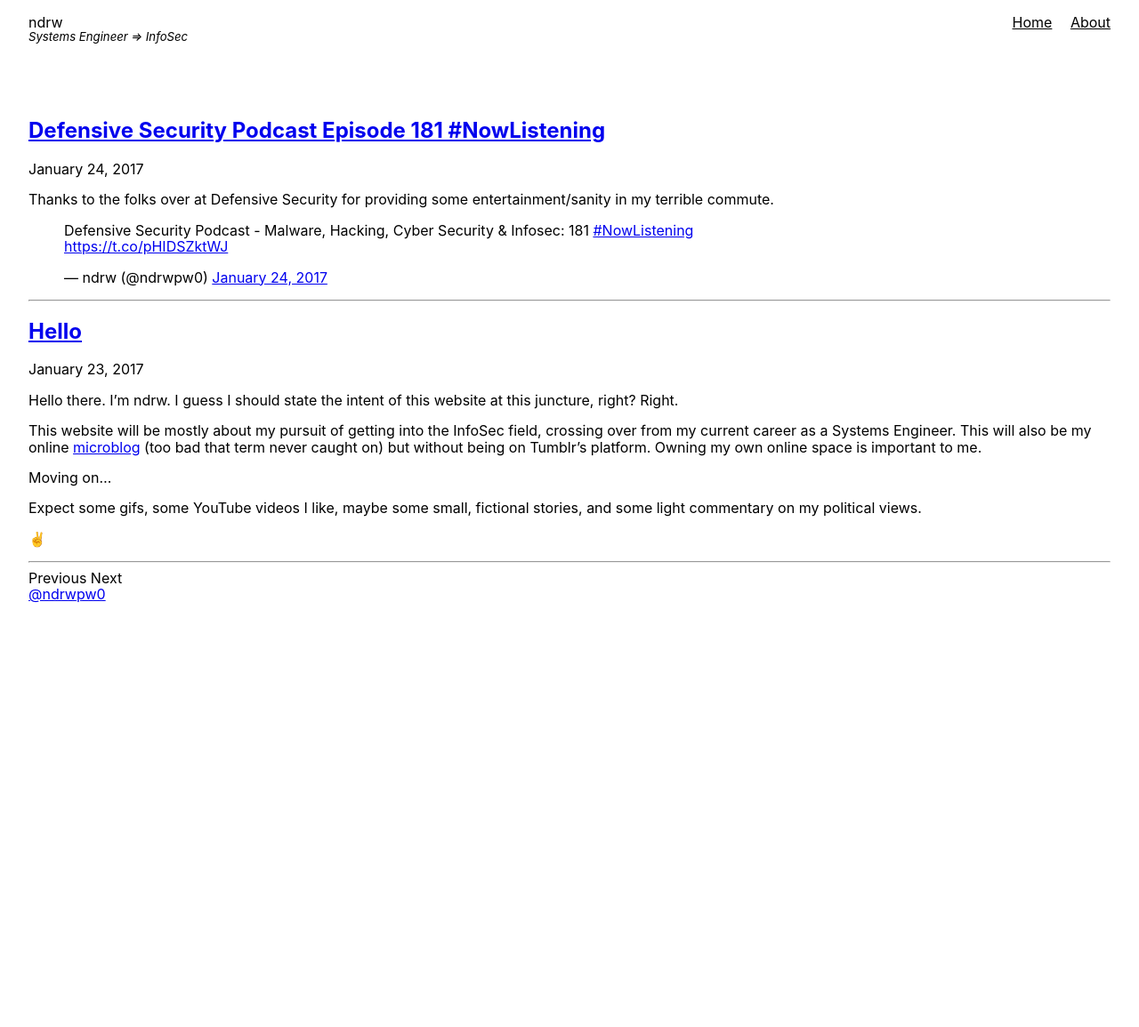
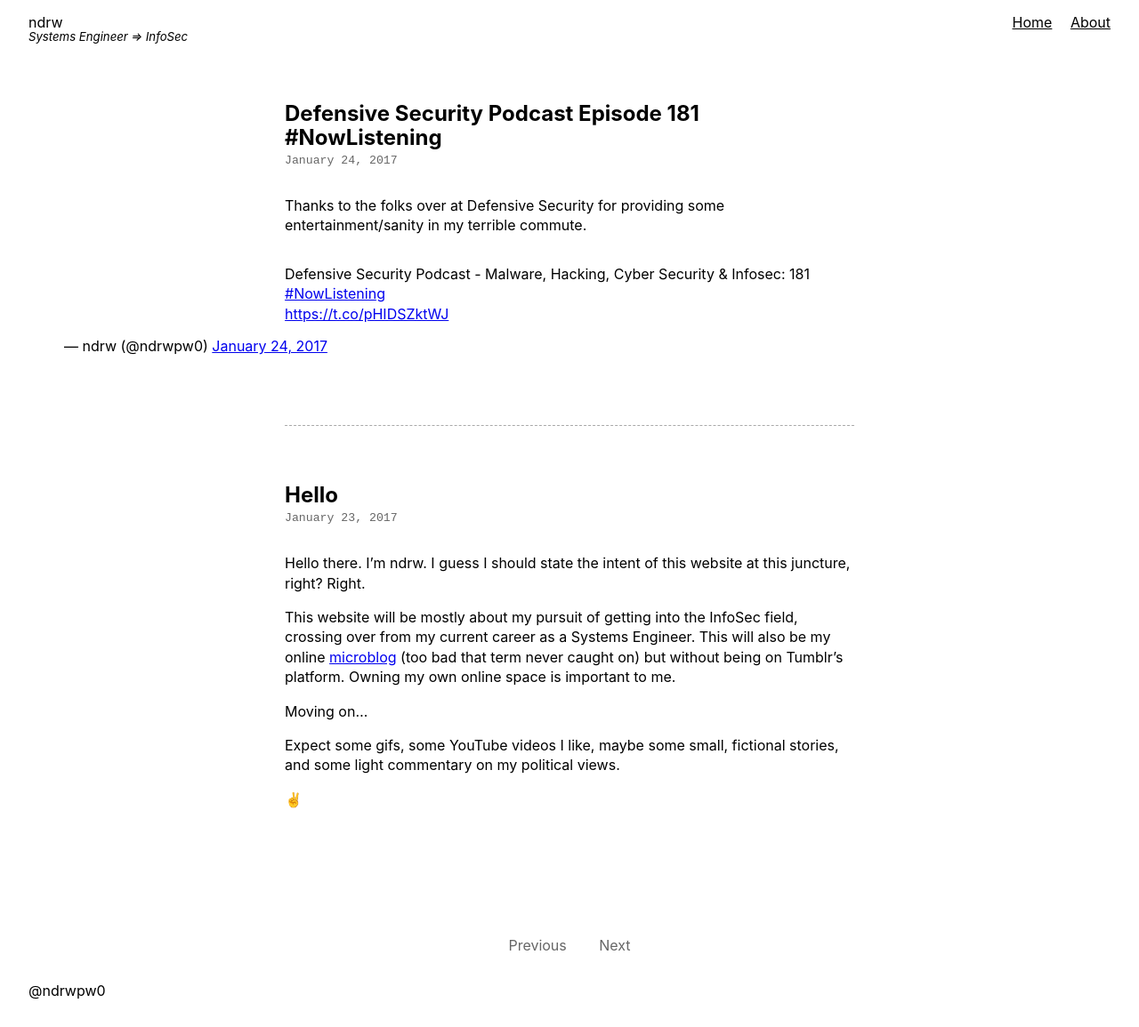
Before and after one commit to ndrwpw0/ndrw.pw, a Jekyll site: the page built from index.html, in a window 1280 px wide. Shown: the whole page at 89% size. Built offline with Jekyll 4.4.1, drawn with Linux system fonts in a browser that asks for light colours; the list of posts is cut into pages by our own code; comment, search, counter and statistics services are not loaded; before the commit the page ends 900 px from its top, so only the background shows below that.

Commit message:
MOAR CSS

```diff
--- a/_includes/header.html
+++ b/_includes/header.html
@@ -1,13 +1,13 @@
-<header class="clear">
+<header class="site-header clear">
   <div class="site-title">
-    <h1><a href="/">ndrw</a></h1>
+    <h1><a href="/" class="lh">ndrw</a></h1>
     <h2>Systems Engineer => InfoSec
   </div>
 	<nav>
         {% for my_page in site.pages %}
           {% if my_page.title %}
-          <a href="/">Home</a>
-          <a class="page-link" href="{{ my_page.url | relative_url }}">{{ my_page.title | escape }}</a>
+          <a href="/" class="lh">Home</a>
+          <a class="page-link lh" href="{{ my_page.url | relative_url }}">{{ my_page.title | escape }}</a>
           {% endif %}
         {% endfor %}
 	</nav>
--- a/assets/style.css
+++ b/assets/style.css
@@ -469,6 +469,10 @@ template {
    clear: both;
 }
 
+.lh:hover {
+  color: darkgray;
+}
+
 html {
   box-sizing: border-box;
   font-size: 16px;
@@ -478,8 +482,8 @@ html {
   padding: 1em 2em;
 }
 
-/* header */
-header {
+/* .site-header */
+.site-header {
   padding-bottom: 4em;
 }
 
@@ -487,19 +491,19 @@ header {
   float: left;
 }
 
-header h1 {
+.site-header h1 {
   font-size: 1em;
   font-weight: normal;
   margin: 0;
   padding: 0;
 }
 
-header h1 a {
+.site-header h1 a {
   color: inherit;
   text-decoration: none;
 }
 
-header h2 {
+.site-header h2 {
   font-size: .825em;
   margin: 0;
   padding: 0;
@@ -516,3 +520,84 @@ nav a {
   padding-left: 1em;
   color: inherit;
 }
+
+/* pages and posts */
+.post-header {
+  width: 40em;
+  margin: 0 auto;
+  padding-bottom: 2em;
+}
+
+.post-title {
+  margin: 0;
+}
+
+.post-title a {
+  color: inherit;
+  text-decoration: none;
+}
+
+.post-title a:hover {
+  text-decoration: underline;
+}
+
+.post-date {
+  font-size: .825em;
+  color: #666;
+  font-family: monospace;
+}
+
+.post-content p {
+  width: 40em;
+  margin: 0 auto;
+  padding-bottom: 1em;
+  line-height: 1.4em;
+}
+
+.post-content iframe {
+  margin: 0 auto;
+  padding: 2em 0;
+}
+
+.post {
+  padding-bottom: 4em;
+}
+
+.post hr {
+  border: 0;
+  border-bottom: 1px dashed darkgray;
+  padding-top: 4em;
+  max-width: 40em;
+  margin: 0 auto;
+}
+
+.post:last-of-type hr {
+  border-bottom: none;
+}
+
+/* pagination */
+.pagination {
+  text-align: center;
+}
+
+.pagination a, .pagination span {
+  padding: 0 1em;
+}
+
+.inactive {
+  color: #666;
+}
+
+/* footer */
+footer {
+  padding: 2em 0 1em;
+}
+
+footer a {
+  text-decoration: none;
+  color: inherit;
+}
+
+footer a:hover {
+  text-decoration: underline;
+}
--- a/index.html
+++ b/index.html
@@ -5,11 +5,15 @@ layout: default
 <div class="home">
   {% for post in paginator.posts %}
     <article class="post">
-      <h2 class="post-title"><a class="post-link" href="{{ post.url | prepend: site.baseurl }}">{{ post.title }}</a></h2>
+      <header class="post-header">
+        <h2 class="post-title"><a class="post-link" href="{{ post.url | prepend: site.baseurl }}">{{ post.title }}</a></h2>
 
-      <time datetime="{{ post.date | date_to_xmlschema }}" class="post-date">{{ post.date | date: '%B %d, %Y' }}</time>
+        <time datetime="{{ post.date | date_to_xmlschema }}" class="post-date">{{ post.date | date: '%B %d, %Y' }}</time>
+      </header>
 
-      {{ post.content }}
+      <div class="post-content">
+        {{ post.content }}
+      </div>
 
       <hr>
     </article>
```
Also changed, not shown: _layouts/page.html (+10 -1 lines), _layouts/post.html (+11 -1 lines).
